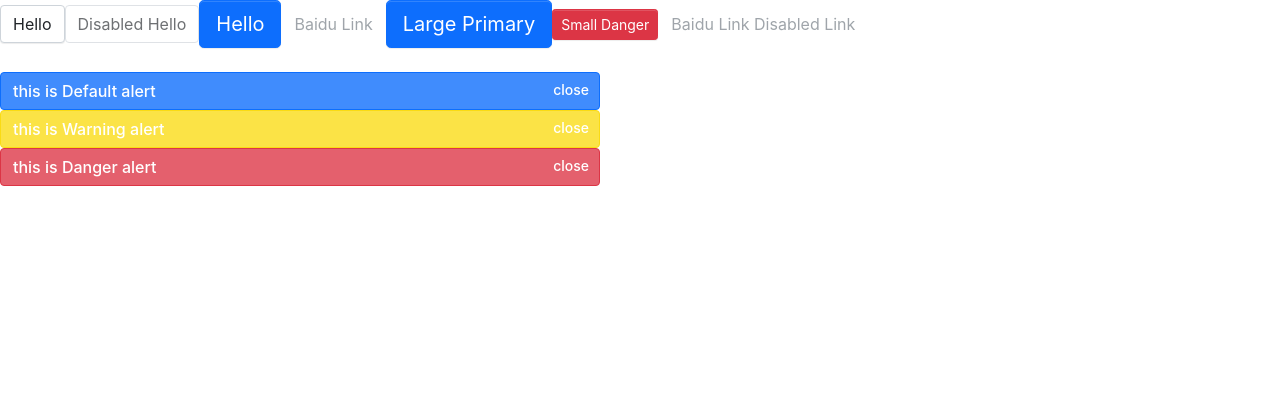
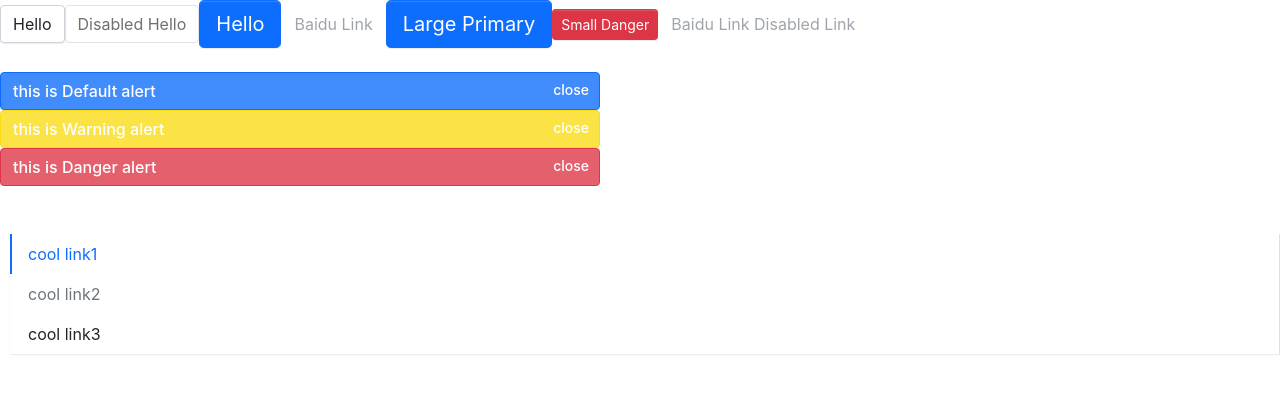
Before and after one commit to jasonshu1229/React-Hooks-TypeScript-AntDesign-UI-, a React (Create React App) app: page / in a window 1280 px wide. Shown: the top 394 px of the page. Built offline with nearby package versions, Linux system fonts and the light colour scheme.

Commit message:
Menu 组件逻辑升华 修复单元测试问题

```diff
--- a/src/components/Menu/menu.tsx
+++ b/src/components/Menu/menu.tsx
@@ -53,7 +53,7 @@ const Menu: React.FC<MenuProps> = (props) => {
     return React.Children.map(children, (child, index) => {
       const childElement = child as React.FunctionComponentElement<MenuItemProps>
       const { displayName } = childElement.type
-      if (displayName === 'MeunItem') {
+      if (displayName === 'MenuItem') {
         // return React.cloneElement(child)
         // 修改子组件，并把 index 属性 给childElement 传递过去，将组件与props(index) 合并
         return React.cloneElement(childElement, {
```
